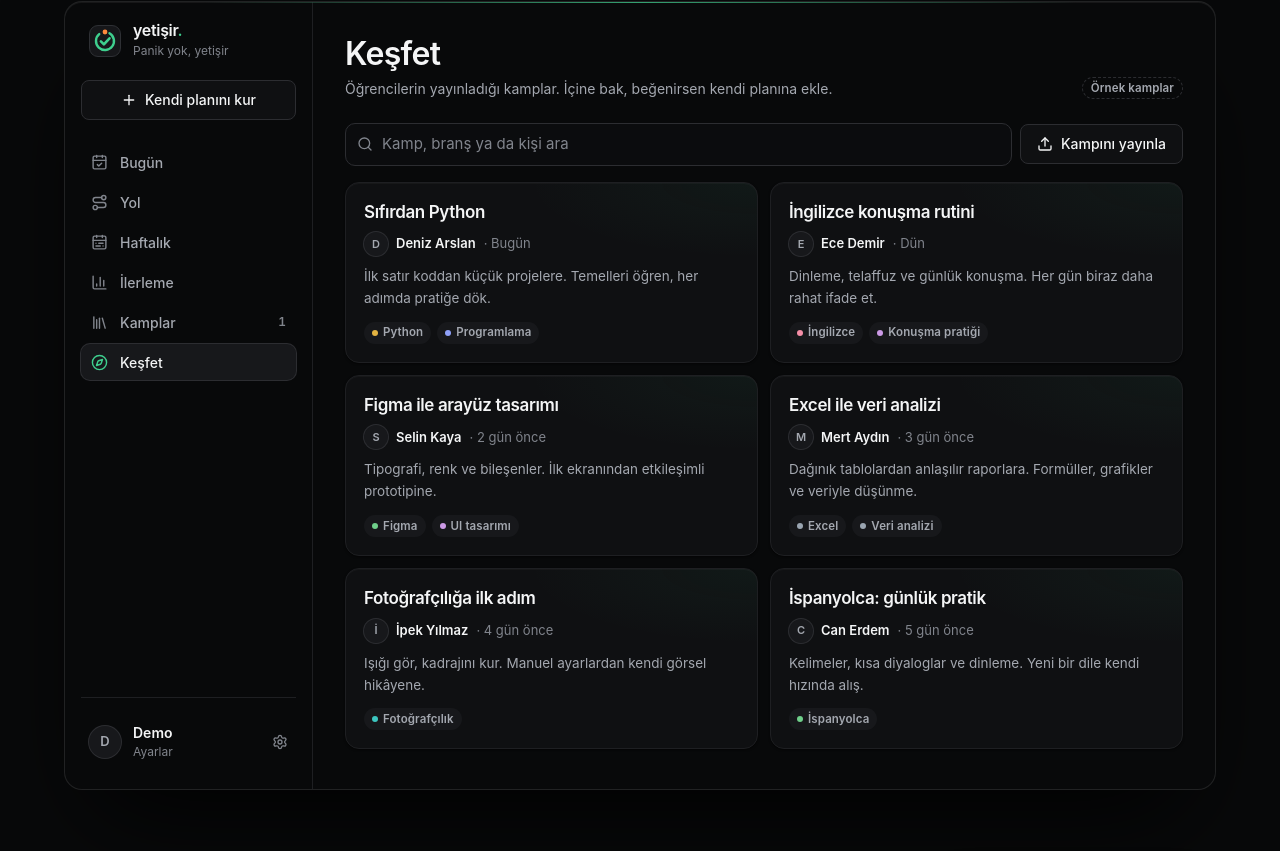
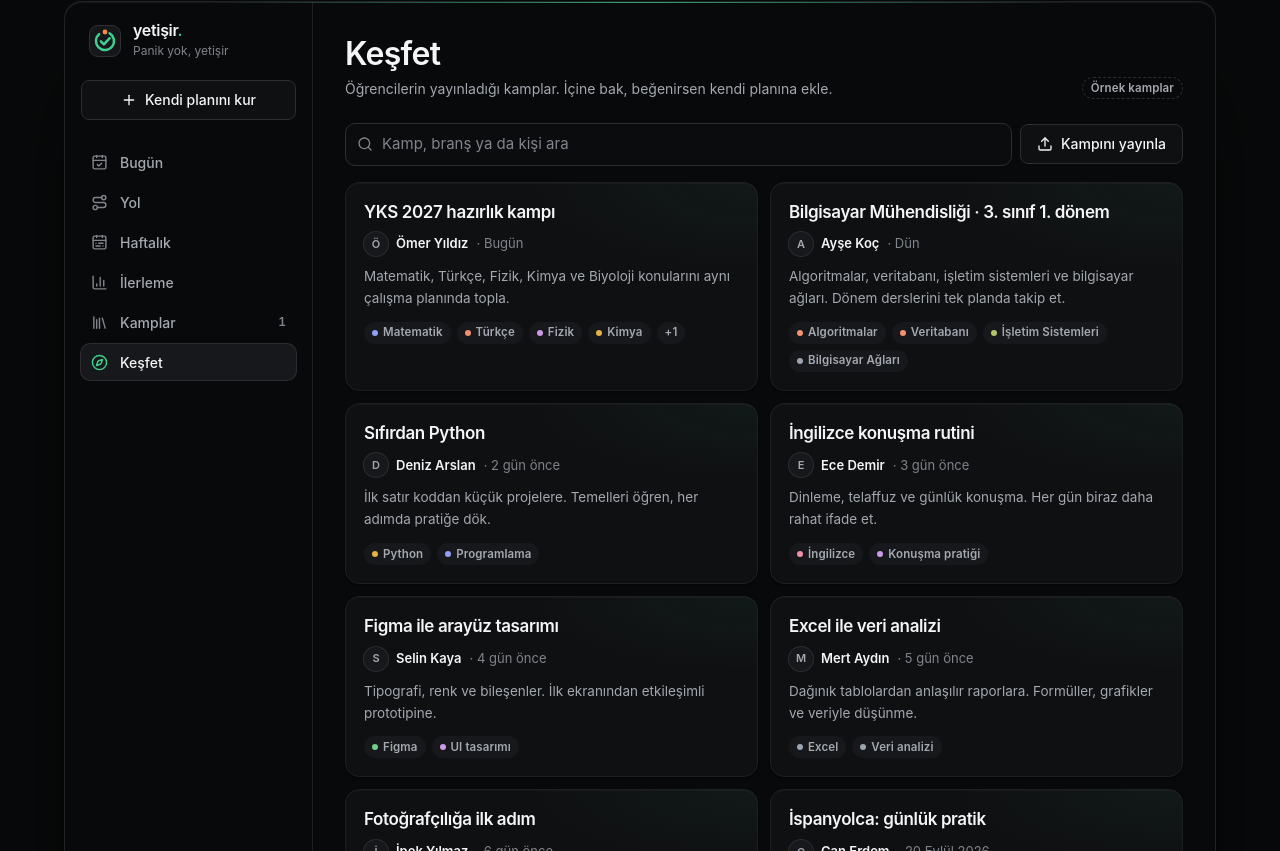
Before and after one commit to UmutYLCN/yetistiricem, a React (Vite) app: page / in a window 1280 px wide. Shown: the part 6889-7740 px from the top of the page. Built offline with nearby package versions, Linux system fonts and the light colour scheme.

Commit message:
feat: add YKS 2027 and computer engineering catalog examples to showcases

```diff
--- a/src/components/landing/Showcases.tsx
+++ b/src/components/landing/Showcases.tsx
@@ -147,6 +147,20 @@ export function FocusShowcase({ preview }: { preview: LandingPreview }) {
 
 // Fictional names and course ideas for this inert showcase, never published or imported.
 const CATALOG_EXAMPLES = [
+  {
+    id: 'yks-2027',
+    name: 'YKS 2027 hazırlık kampı',
+    authorName: 'Ömer Yıldız',
+    description: 'Matematik, Türkçe, Fizik, Kimya ve Biyoloji konularını aynı çalışma planında topla.',
+    subjects: ['Matematik', 'Türkçe', 'Fizik', 'Kimya', 'Biyoloji'],
+  },
+  {
+    id: 'computer-engineering-fall',
+    name: 'Bilgisayar Mühendisliği · 3. sınıf 1. dönem',
+    authorName: 'Ayşe Koç',
+    description: 'Algoritmalar, veritabanı, işletim sistemleri ve bilgisayar ağları. Dönem derslerini tek planda takip et.',
+    subjects: ['Algoritmalar', 'Veritabanı', 'İşletim Sistemleri', 'Bilgisayar Ağları'],
+  },
   {
     id: 'python',
     name: 'Sıfırdan Python',
```
